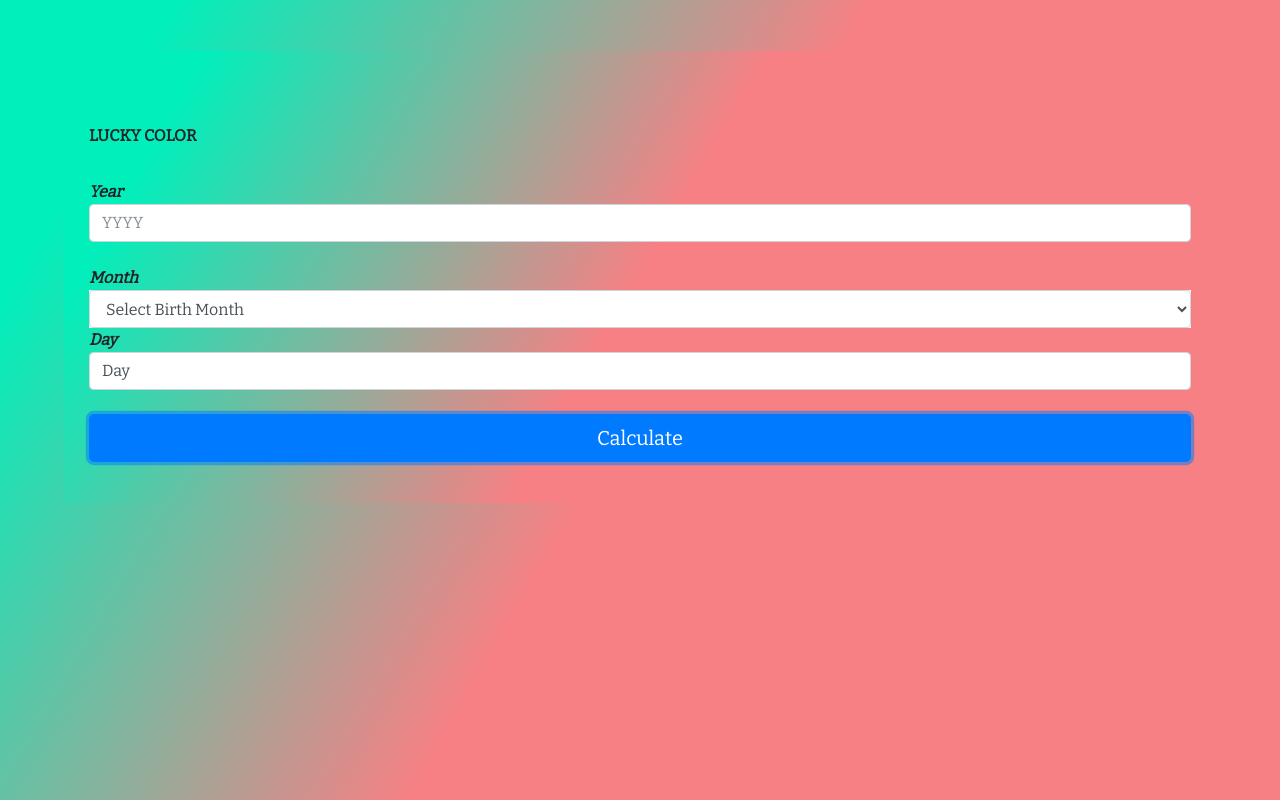
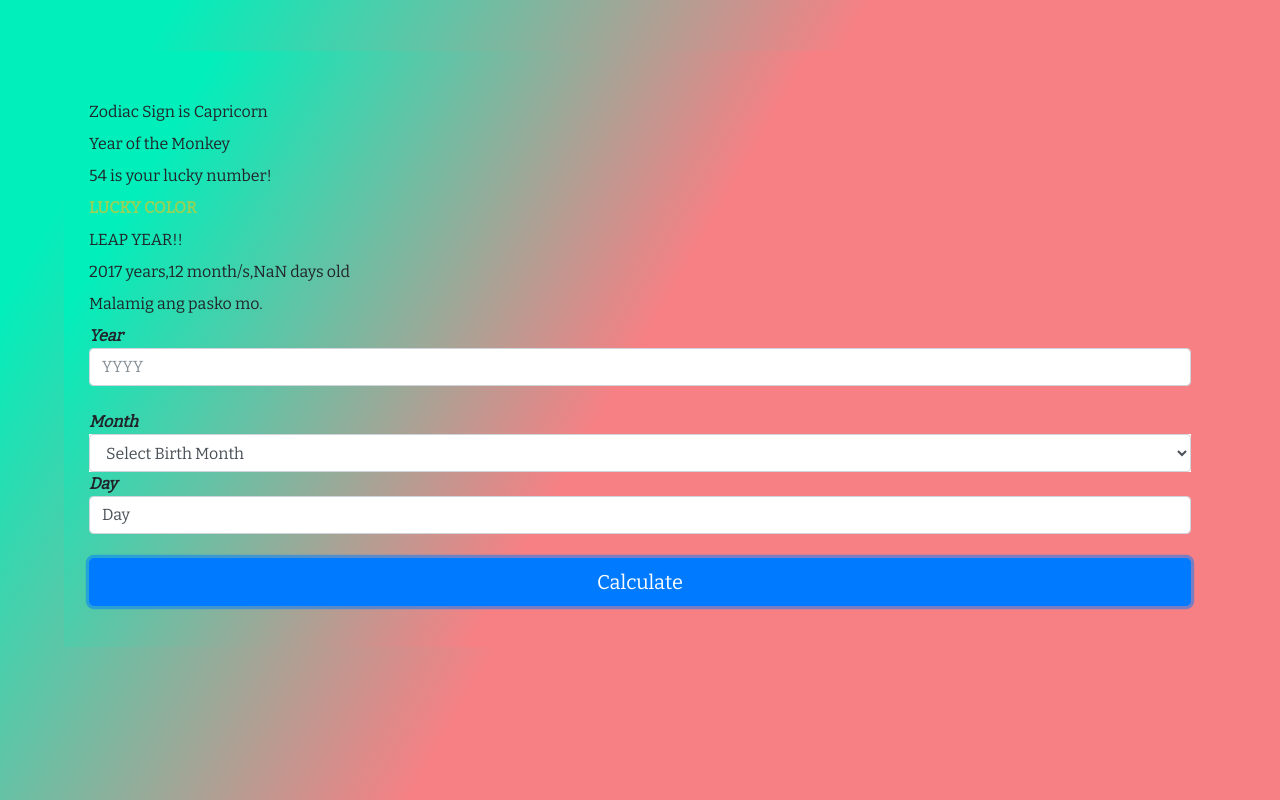
Before and after one commit to JstnClmnt/Comish4, a plain HTML site: page index.html in a window 1280 px wide. Both pictures are taken after a click on the button "Calculate". Drawn offline with nearby package versions, Linux system fonts and the light colour scheme.

Commit message:
gumagana na ito

```diff
--- a/index.html
+++ b/index.html
@@ -110,7 +110,7 @@
 					"Babagsak ka sa Precal.",
 					"Dodoble ang swerte kapag bumili ka ng dalawang ticket ng lotto.",
 					" Tatalino ka kapag nagbasa ka. ",
-					"Pag hindi ka naligo ngayon, lalapitan ka ng crush mo.];
+					"Pag hindi ka naligo ngayon, lalapitan ka ng crush mo."];
 		var num=Math.floor(Math.random() * 15);
 		document.getElementById("fortune").innerHTML=strings[num];
 		var randomNum = Math.floor(Math.random() * 99);
```
